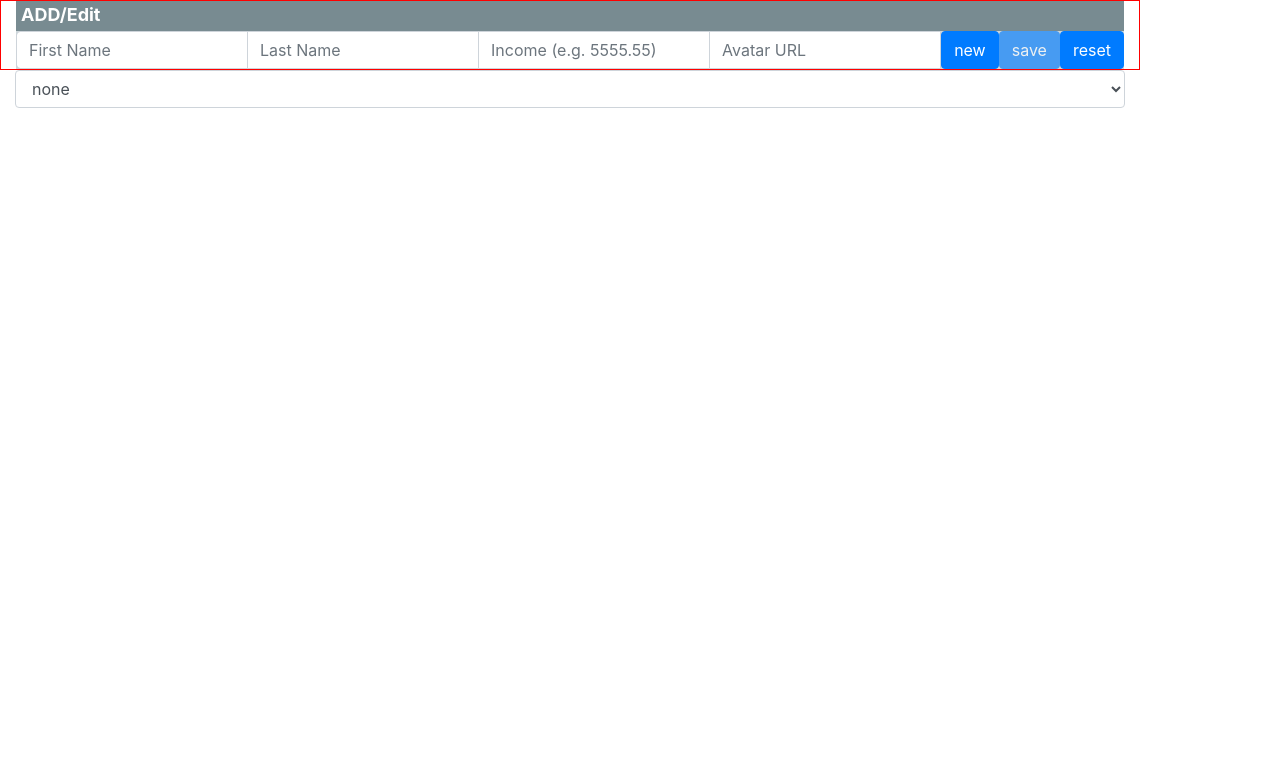
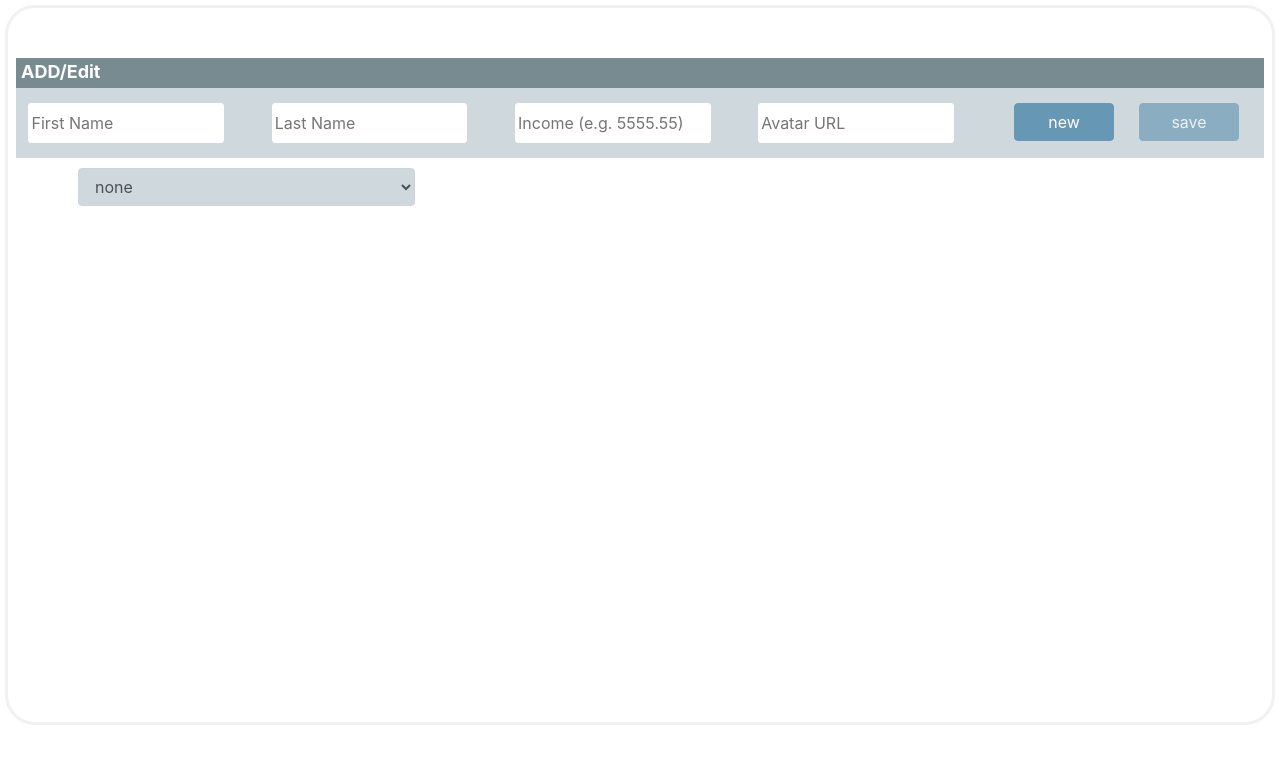
Before and after one commit to manomano/personsGrid, an Angular app: page /dashboard in a window 1280 px wide. Shown: the top 764 px of the page. Built offline with nearby package versions, Linux system fonts and the light colour scheme.

Commit message:
design changes

```diff
--- a/src/app/app.component.css
+++ b/src/app/app.component.css
@@ -0,0 +1,8 @@
+#mother{
+  text-align: center;
+}
+
+#mother:only-child >div{
+  display: inline-block; height:90vh; border-radius: 30px; border:3px solid #F1F1F1; margin: 5px;
+
+}
--- a/src/app/app.component.html
+++ b/src/app/app.component.html
@@ -1,4 +1,6 @@
-<div style="display: flex">
-  <!--<app-persons></app-persons>-->
-  <router-outlet></router-outlet>
+<div id="mother">
+  <div>
+    <!--<app-persons></app-persons>-->
+    <router-outlet></router-outlet>
+  </div>
 </div>
--- a/src/app/person-detail/person-detail.component.css
+++ b/src/app/person-detail/person-detail.component.css
@@ -1,3 +1,29 @@
+
+#inputContainer{
+  background: #cfd8dc;
+  display: flex;
+  justify-content: space-between;
+  height: 45px;
+  padding: 0 1%;
+
+
+  margin-top:15px
+
+}
+
+#inputContainer> input{
+  width:16%;
+  height: 40px;
+  border: 1px solid white;
+  border-radius: 3px;
+}
+
+
+
+#inputContainer >button{
+  height: 40px;
+}
+
 .add_edit{
   background: #788b91;
   height: 30px;
@@ -8,3 +34,10 @@
   padding-left: 5px;
   width: 100%;
 }
+
+.customBtn{
+  background: #6697b4;
+  width:40%;
+  margin: 0 5%;
+  border: 1px solid #6697b4
+}
--- a/src/app/person-detail/person-detail.component.html
+++ b/src/app/person-detail/person-detail.component.html
@@ -2,21 +2,31 @@
   <div class="add_edit">ADD/Edit</div>
 
   <form name="form" (ngSubmit)="f.form.valid && onSubmit()" #f="ngForm" novalidate>
-  <div class="input-group" style="background: #cfd8dc;">
+    <div style="height: 70px;text-align: center; background: #cfd8dc;">
+      <div style="display: inline-block; border: 0px solid red; ">
+        <div id="inputContainer">
 
-    <input class="form-control" type="text" [(ngModel)]="person.firstName" name="firstName" placeholder="First Name" #firstName="ngModel"  required pattern="[A-Za-z]+">
+          <input type="text" [(ngModel)]="person.firstName" name="firstName" placeholder="First Name"
+                 #firstName="ngModel" required pattern="[A-Za-z]+">
 
-    <input class="form-control" type="text" [(ngModel)]="person.lastName" placeholder="Last Name" name="lastName" #lastName="ngModel"  required pattern="[A-Za-z]+">
+          <input type="text" [(ngModel)]="person.lastName" placeholder="Last Name" name="lastName" #lastName="ngModel"
+                 required pattern="[A-Za-z]+">
 
-    <input class="form-control" type="number" step="0.01" [(ngModel)]="person.income" placeholder="Income (e.g. 5555.55)" name="income" #income="ngModel"  required>
+          <input type="number" step="0.01" [(ngModel)]="person.income" placeholder="Income (e.g. 5555.55)" name="income"
+                 #income="ngModel" required>
 
-    <input class="form-control" type="url" [(ngModel)]="person.avatarURL" placeholder="Avatar URL" name="avatarURL" #avatarURL ="ngModel" >
+          <input type="url" [(ngModel)]="person.avatarURL" placeholder="Avatar URL" name="avatarURL"
+                 #avatarURL="ngModel">
+          <span style="border: 0px solid red; width: 250px">
+            <input type="button" class="btn btn-primary customBtn" value="new" (click)="createNew()">
 
-    <input type="button" class="btn btn-primary" value="new" (click)="createNew()">
 
-    <button type="submit"  class="btn btn-primary"  [disabled]="!f.form.valid">save</button>
-    <button type="button" class="btn btn-primary" (click)="reset()">reset</button>
 
-  </div>
+          <input type="submit" class="btn btn-primary customBtn" [disabled]="!f.form.valid" value="save">
+          </span>
+          <!--<button type="button" class="btn btn-primary buttonColor" (click)="reset()">reset</button>-->
+        </div>
+      </div>
+    </div>
   </form>
 </div>
--- a/src/app/person.service.ts
+++ b/src/app/person.service.ts
@@ -66,8 +66,9 @@ export class PersonService {
 
   calculate(person: Person): void {
     let score = 0;
-    person.firstName.split('').map(x => score += x.charCodeAt(0));
-    person.score =  score * 1.5;
+    const beginningPosition = 'a'.charCodeAt(0) - 1;
+    person.firstName.split('').forEach(x => score += x.charCodeAt(0) - beginningPosition);
+    person.score =  score + person.income  * 1.5;
   }
 
   addPerson(person: Person): void {
--- a/src/app/persons/persons.component.css
+++ b/src/app/persons/persons.component.css
@@ -1,11 +1,26 @@
 @import 'https://cdnjs.cloudflare.com/ajax/libs/font-awesome/4.7.0/css/font-awesome.min.css';
+
+
+.menu-container{
+  display: flex;
+  /* justify-content: center;*/
+
+  flex-wrap: wrap;
+  align-items: center;
+
+  /*justify-content: space-between;*/
+  /*flex-direction: row;*/
+
+
+}
+
 
 .card{
  /* width: 100%;*/
  /* min-width: 300px !important;*/
-
-  flex-grow: 1;
-  flex: 1 1 30%;
+  flex-basis: 30%;
+  /*flex-grow: 1;*/
+  /*flex: 0 1 30%;*/
   height: 200px;
   background: #cfd8dc;
   border-radius: 10px;
@@ -13,21 +28,18 @@
   cursor: pointer;
   alignment: center;
   align-self: flex-start;
+
+
 }
 
 
-.menu-container{
-  display: flex;
-  justify-content: center;
-  height:100%;
-  flex-wrap: wrap;
-  align-items: flex-start;
-}
+
 
 .mywrapper{
 
   text-align: center; border: 0px solid red; height: 100%;
   position: relative;
+  width: 100%;
 }
 
 
@@ -46,3 +58,8 @@
   background: #7b8d93;
   cursor: pointer;
 }
+
+#sel1{
+  background: #cfd8dc;
+
+}
--- a/src/app/persons/persons.component.html
+++ b/src/app/persons/persons.component.html
@@ -1,22 +1,25 @@
-<div class="container" style="border:1px solid red; ">
-  <div class="mywrapper">
+<div style="margin-top: 50px;">
+  <div class="mywrapper" style=" padding: 0 8px 0 8px">
 
     <app-person-detail [person]="selectedPerson"></app-person-detail>
   </div>
 
 </div>
 
-<div class="container">
-  <select class="form-control" id="sel1"  (change)="sort($event)">
+<div class="container" style="display: flex; align-content: baseline; padding: 10px 8px 0 8px">
+  <div style="width: 30%">
+  <select class="form-control"  id="sel1"  (change)="sort($event)">
     <option value="default">none</option>
     <option value="firstName">firstName</option>
     <option value="lastName">lastName</option>
     <option value="income">income</option>
 
   </select>
+  </div>
+  <div></div>
 </div>
-
-<div class="container menu-container">
+<div style="width: 90% ; text-align: center">
+<div class="menu-container" style="display: inline-block">
 
   <div class="card" *ngFor="let person of persons" (click)="onSelect(person)">
       <div class="mywrapper">
@@ -24,12 +27,13 @@
         <i class="fa fa-times" aria-hidden="true" style="color:white"></i>
         </div>
           <div class="inside" style="margin: 25px 0 0 0">
-            <img *ngIf="person.avatarURL" src="{{person.avatarURL}}" style="border-radius:50%; width:80px">
+            <img *ngIf="person.avatarURL" [src]="person.avatarURL" style="border-radius:50%; width:80px">
 
             <i *ngIf="!person.avatarURL" class="fa fa-user-circle-o" style="font-size:48px;color:white"></i>
           </div>
         <div class="inside" style="font-size: 25px"><span class="badge">{{person.firstName}}</span> <span>{{person.lastName}}</span></div>
         <div class="inside">{{person.income}}</div>
+        <div class="inside">score:{{person.score}}</div>
         <div class="inside">
           <a routerLink="/detail/{{person.id}}"  class="btn btn-primary">view
             <!--<button class="btn btn-primary" >view</button>-->
@@ -38,3 +42,4 @@
       </div>
   </div>
 </div>
+</div>
```
